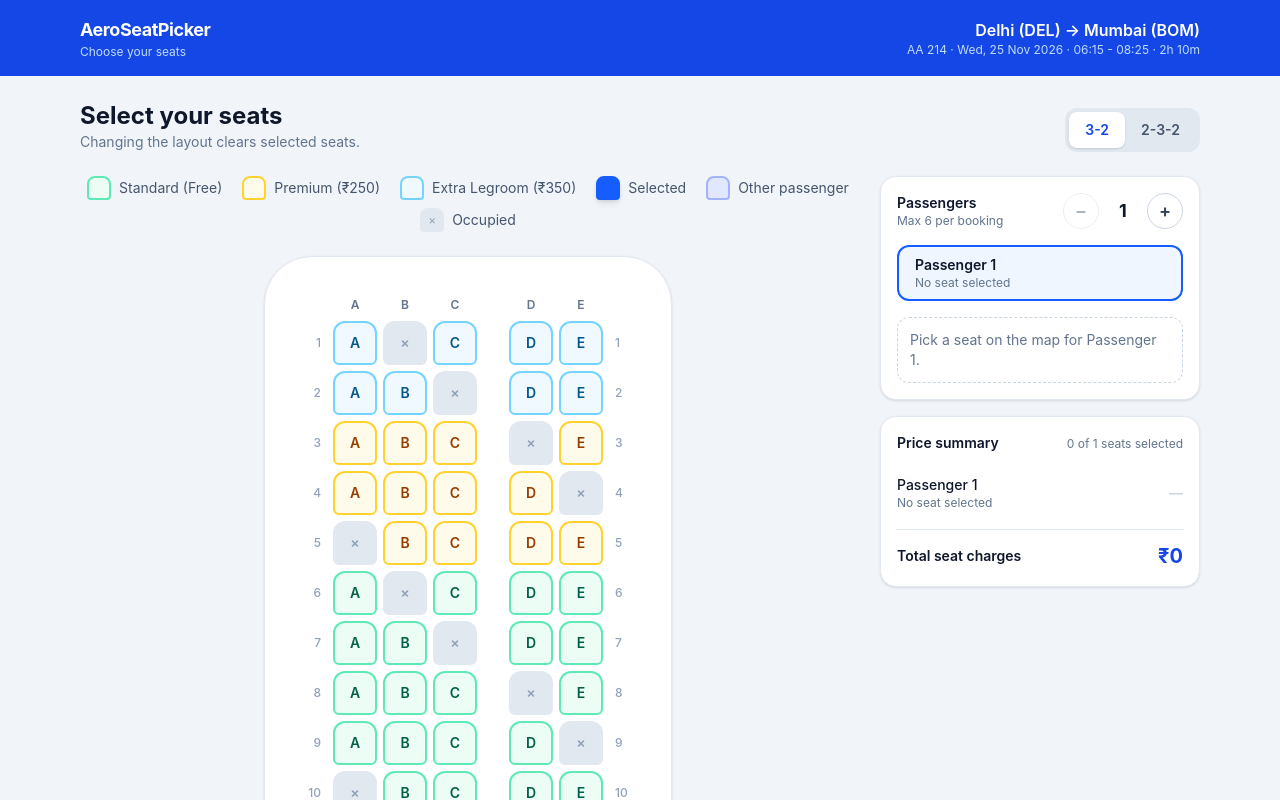
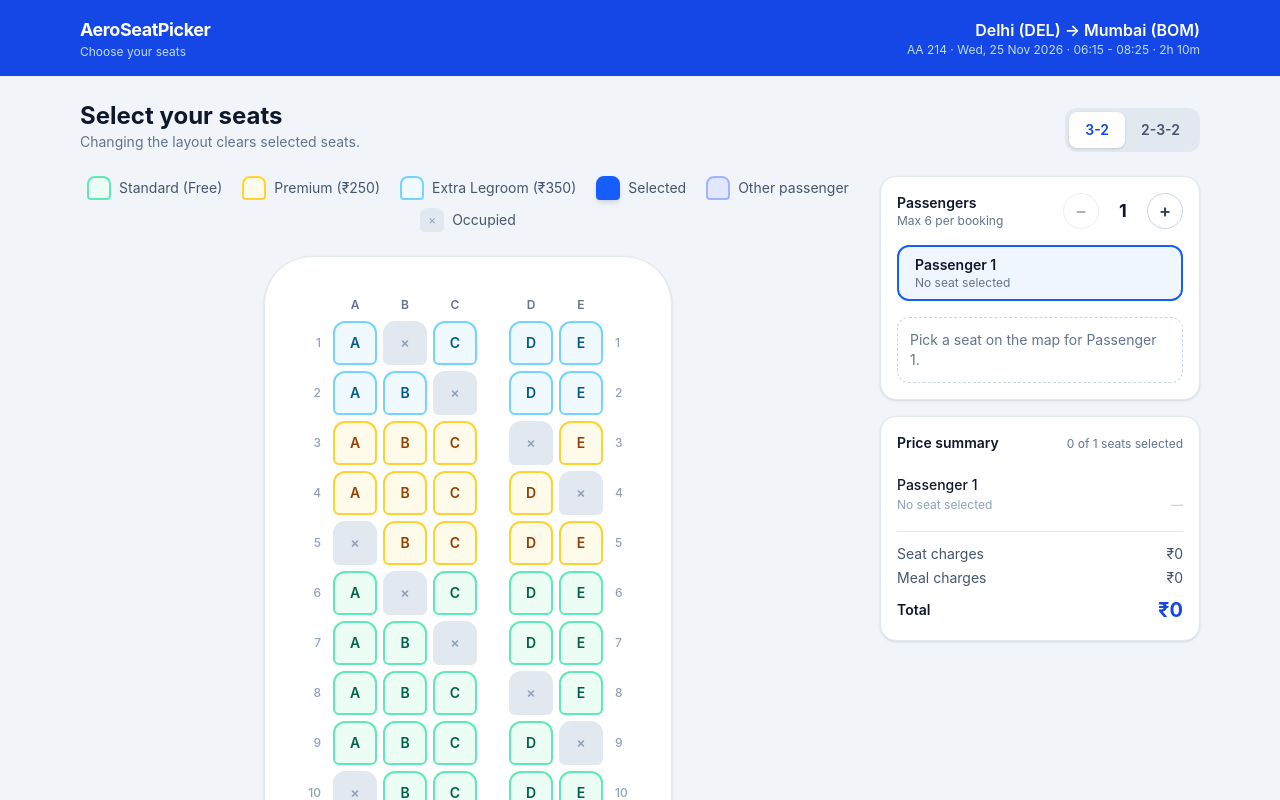
Before and after one commit to Pankaj2004s/aeroseatpicker, a React (Vite) app: page / in a window 1280 px wide. Shown: the top 800 px of the page. Built offline with nearby package versions, Linux system fonts and the light colour scheme.

Commit message:
feat: include meal charges in pricing and summary

```diff
--- a/src/components/MobileTotalBar.jsx
+++ b/src/components/MobileTotalBar.jsx
@@ -2,7 +2,7 @@ import { usePricing } from '../hooks/usePricing.js'
 import { formatAmount } from '../utils/formatPrice.js'
 
 function MobileTotalBar() {
-  const { charges, total, selectedCount } = usePricing()
+  const { charges, totals, selectedCount } = usePricing()
 
   return (
     <div className="fixed inset-x-0 bottom-0 z-40 border-t border-slate-200 bg-white px-4 py-3 shadow-[0_-4px_12px_rgba(0,0,0,0.06)] lg:hidden">
@@ -11,7 +11,7 @@ function MobileTotalBar() {
           <p className="text-xs text-slate-500">
             {selectedCount} of {charges.length} seats selected
           </p>
-          <p className="text-lg font-bold text-blue-700">{formatAmount(total)}</p>
+          <p className="text-lg font-bold text-blue-700">{formatAmount(totals.total)}</p>
         </div>
         <a
           href="#price-summary"
--- a/src/components/PriceSummary.jsx
+++ b/src/components/PriceSummary.jsx
@@ -2,11 +2,25 @@ import { SEAT_CATEGORIES } from '../data/seatCategories.js'
 import { usePricing } from '../hooks/usePricing.js'
 import { formatAmount, formatPrice } from '../utils/formatPrice.js'
 
+function LineItem({ label, amount, isMuted = false }) {
+  return (
+    <div className="mt-0.5 flex items-center justify-between gap-3 text-xs">
+      <span className={isMuted ? 'text-slate-400' : 'text-slate-600'}>{label}</span>
+      <span className={`font-semibold ${isMuted ? 'text-slate-300' : 'text-slate-800'}`}>
+        {amount}
+      </span>
+    </div>
+  )
+}
+
 function PriceSummary() {
-    const { charges, total, selectedCount } = usePricing()
+  const { charges, totals, selectedCount } = usePricing()
 
   return (
-        <section id="price-summary" className="scroll-mt-4 rounded-2xl border border-slate-200 bg-white p-4 shadow-sm">
+    <section
+      id="price-summary"
+      className="scroll-mt-4 rounded-2xl border border-slate-200 bg-white p-4 shadow-sm"
+    >
       <div className="flex items-baseline justify-between gap-2">
         <h2 className="text-sm font-semibold text-slate-900">Price summary</h2>
         <p className="text-xs text-slate-500">
@@ -15,29 +29,39 @@ function PriceSummary() {
       </div>
 
       <ul className="mt-3 divide-y divide-slate-100">
-        {charges.map(({ passenger, seat, price }) => (
-          <li key={passenger.id} className="flex items-center justify-between gap-3 py-2.5">
-            <div>
-              <p className="text-sm font-medium text-slate-900">{passenger.name}</p>
-              <p className="text-xs text-slate-500">
-                {seat
+        {charges.map(({ passenger, seat, meal, seatPrice, mealPrice }) => (
+          <li key={passenger.id} className="py-2.5">
+            <p className="text-sm font-medium text-slate-900">{passenger.name}</p>
+            <LineItem
+              label={
+                seat
                   ? `Seat ${seat.id} · ${SEAT_CATEGORIES[seat.category].label}`
-                  : 'No seat selected'}
-              </p>
-            </div>
-            <p className={`text-sm font-semibold ${seat ? 'text-slate-900' : 'text-slate-300'}`}>
-              {seat ? formatPrice(price) : '—'}
-            </p>
+                  : 'No seat selected'
+              }
+              amount={seat ? formatPrice(seatPrice) : '—'}
+              isMuted={!seat}
+            />
+            {meal && <LineItem label={`Meal · ${meal.name}`} amount={formatPrice(mealPrice)} />}
           </li>
         ))}
       </ul>
 
-      <div className="mt-2 flex items-center justify-between border-t border-slate-200 pt-3">
-        <p className="text-sm font-semibold text-slate-900">Total seat charges</p>
-        <p className="text-xl font-bold text-blue-700" aria-live="polite">
-          {formatAmount(total)}
-        </p>
-      </div>
+      <dl className="mt-2 space-y-1 border-t border-slate-200 pt-3 text-sm">
+        <div className="flex justify-between text-slate-600">
+          <dt>Seat charges</dt>
+          <dd>{formatAmount(totals.seats)}</dd>
+        </div>
+        <div className="flex justify-between text-slate-600">
+          <dt>Meal charges</dt>
+          <dd>{formatAmount(totals.meals)}</dd>
+        </div>
+        <div className="flex items-center justify-between pt-1">
+          <dt className="font-semibold text-slate-900">Total</dt>
+          <dd className="text-xl font-bold text-blue-700" aria-live="polite">
+            {formatAmount(totals.total)}
+          </dd>
+        </div>
+      </dl>
     </section>
   )
 }
--- a/src/hooks/usePricing.js
+++ b/src/hooks/usePricing.js
@@ -1,14 +1,14 @@
 import { useMemo } from 'react'
-import { getSeatCharges, getTotal } from '../utils/pricing.js'
+import { getCharges, getTotals } from '../utils/pricing.js'
 import { useSeats } from './useSeats.js'
 
 export function usePricing() {
-  const { passengers, assignments, seatsById } = useSeats()
+  const { passengers, assignments, meals, seatsById } = useSeats()
 
   return useMemo(() => {
-    const charges = getSeatCharges(passengers, assignments, seatsById)
+    const charges = getCharges(passengers, assignments, meals, seatsById)
     const selectedCount = charges.filter((charge) => charge.seat).length
 
-    return { charges, total: getTotal(charges), selectedCount }
-  }, [passengers, assignments, seatsById])
+    return { charges, totals: getTotals(charges), selectedCount }
+  }, [passengers, assignments, meals, seatsById])
 }
--- a/src/utils/pricing.js
+++ b/src/utils/pricing.js
@@ -1,10 +1,19 @@
-export function getSeatCharges(passengers, assignments, seatsById) {
+import { MEALS_BY_ID } from '../data/meals.js'
+
+export function getCharges(passengers, assignments, meals, seatsById) {
   return passengers.map((passenger) => {
     const seat = seatsById[assignments[passenger.id]] ?? null
-    return { passenger, seat, price: seat ? seat.price : 0 }
+    const meal = MEALS_BY_ID[meals[passenger.id]] ?? null
+    const seatPrice = seat ? seat.price : 0
+    const mealPrice = meal ? meal.price : 0
+
+    return { passenger, seat, meal, seatPrice, mealPrice, total: seatPrice + mealPrice }
   })
 }
 
-export function getTotal(charges) {
-  return charges.reduce((sum, charge) => sum + charge.price, 0)
+export function getTotals(charges) {
+  const seats = charges.reduce((sum, charge) => sum + charge.seatPrice, 0)
+  const meals = charges.reduce((sum, charge) => sum + charge.mealPrice, 0)
+
+  return { seats, meals, total: seats + meals }
 }
```
